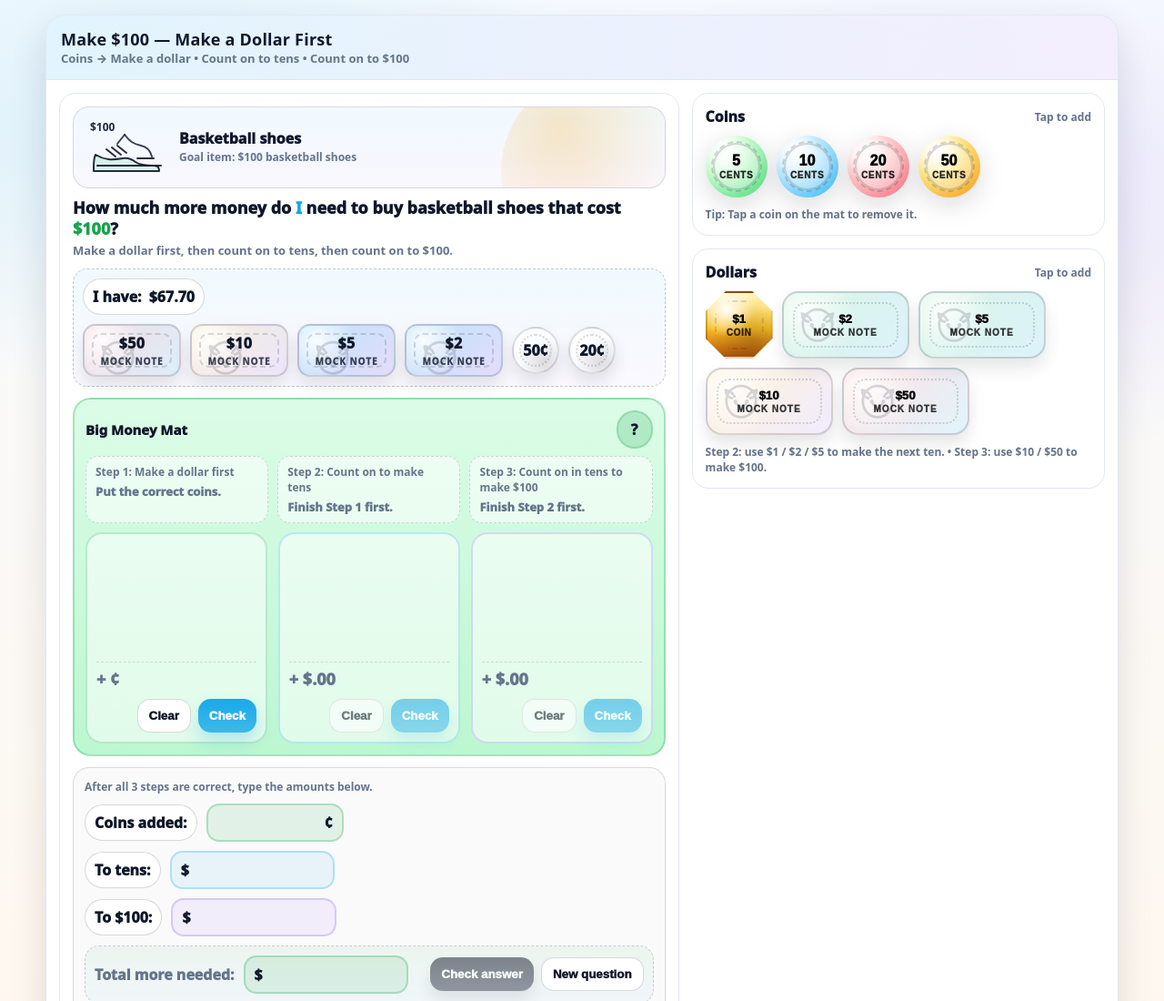
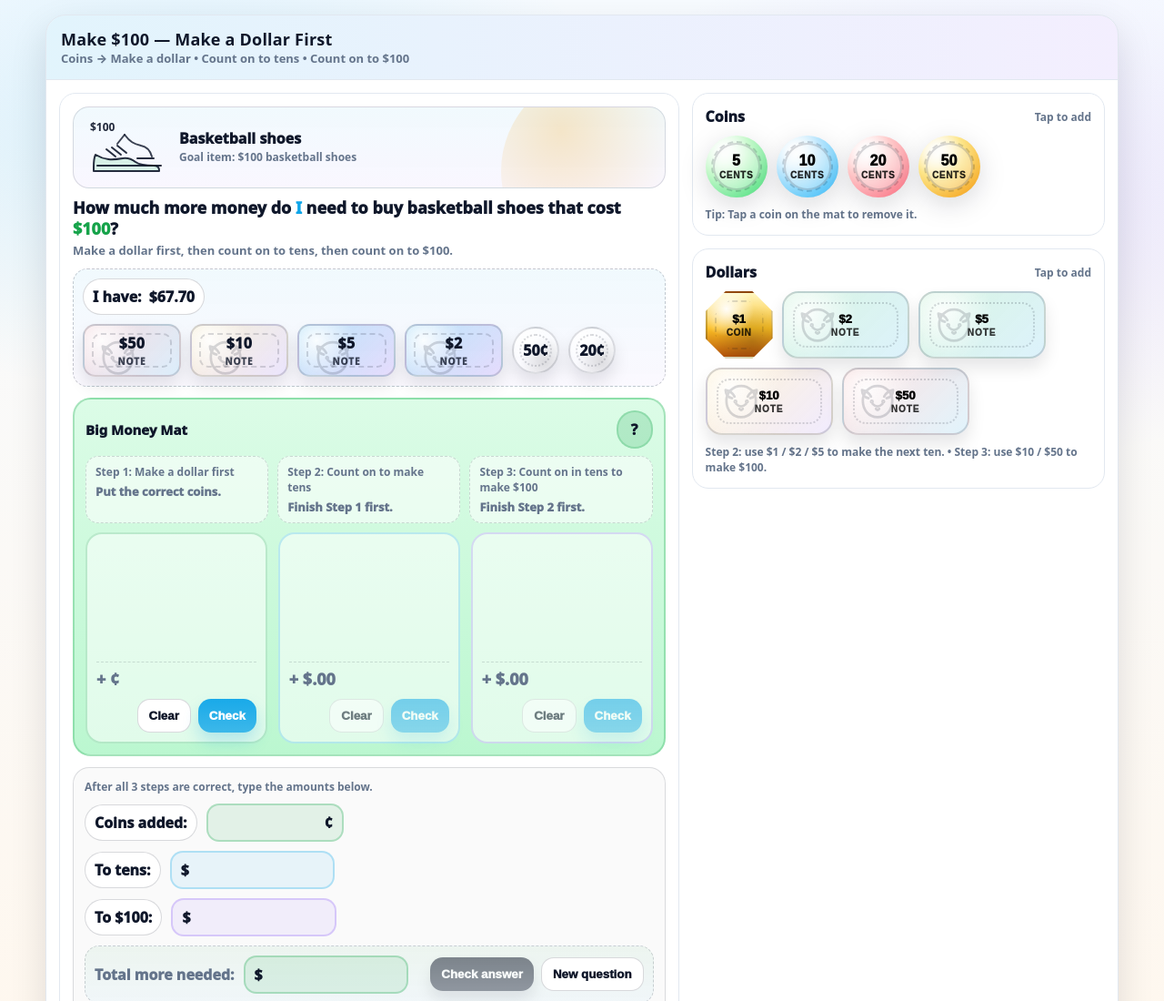
Before and after one commit to limkimsze-maker/P3_Make_100_dollars, a plain HTML site: page index.html in a window 1280 px wide. Shown: the top 1100 px of the page at 91% size. Drawn offline with Linux system fonts and the light colour scheme.

Commit message:
Update index.html

```diff
--- a/index.html
+++ b/index.html
@@ -969,16 +969,16 @@
               <div class="coinOct"><div style="text-align:center">$1<small>coin</small></div></div>
             </button>
             <button class="noteBtn" data-v="2" aria-label="Add 2 dollars">
-              <div class="noteCard"><div><div style="text-align:center">$2</div><small>mock note</small></div></div>
+              <div class="noteCard"><div><div style="text-align:center">$2</div><small>note</small></div></div>
             </button>
             <button class="noteBtn" data-v="5" aria-label="Add 5 dollars">
-              <div class="noteCard"><div><div style="text-align:center">$5</div><small>mock note</small></div></div>
+              <div class="noteCard"><div><div style="text-align:center">$5</div><small>note</small></div></div>
             </button>
             <button class="noteBtn" data-v="10" aria-label="Add 10 dollars">
-              <div class="noteCard ten"><div><div style="text-align:center">$10</div><small>mock note</small></div></div>
+              <div class="noteCard ten"><div><div style="text-align:center">$10</div><small>note</small></div></div>
             </button>
             <button class="noteBtn" data-v="50" aria-label="Add 50 dollars">
-              <div class="noteCard fifty"><div><div style="text-align:center">$50</div><small>mock note</small></div></div>
+              <div class="noteCard fifty"><div><div style="text-align:center">$50</div><small>note</small></div></div>
             </button>
           </div>
 
@@ -1156,7 +1156,7 @@
         bg = `radial-gradient(circle at 18% 30%, rgba(255,255,255,.9), rgba(255,255,255,0) 45%), linear-gradient(135deg, rgba(251,191,36,.18), rgba(139,92,246,.12))`;
       }
       if(bg) d.style.background = bg;
-      d.innerHTML = `<div style="text-align:center">${label}<small>mock note</small></div>`;
+      d.innerHTML = `<div style="text-align:center">${label}<small>note</small></div>`;
       wallet.appendChild(d);
     }
 
@@ -1279,7 +1279,7 @@
       if(v===10) inner.classList.add("ten");
       if(v===50) inner.classList.add("fifty");
 
-      inner.innerHTML = `<div><div style="text-align:center">$${v}</div><small>mock note</small></div>`;
+      inner.innerHTML = `<div><div style="text-align:center">$${v}</div><small>note</small></div>`;
       tok.appendChild(inner);
 
       const x = document.createElement("span");
```
